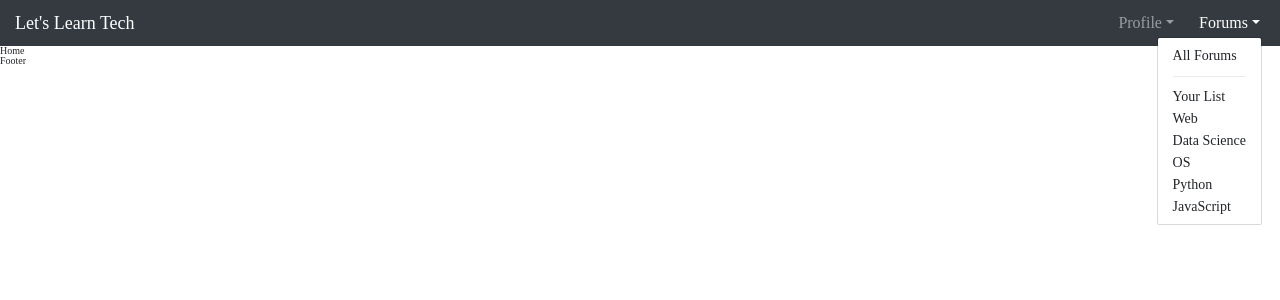
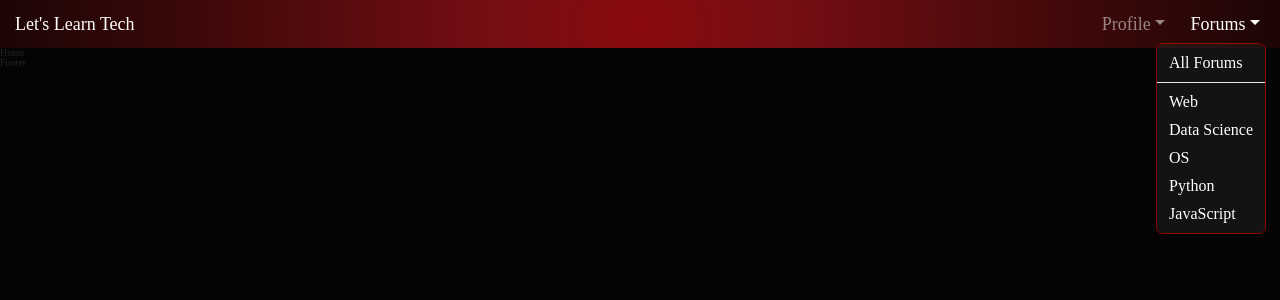
Before and after one commit to Trip4077/LLTYT, a React (Create React App) app: page / in a window 1280 px wide. Both pictures are taken after a click on the link "Forums". Shown: the top 300 px of the page. Built offline with nearby package versions, Linux system fonts and the light colour scheme.

Commit message:
Navbar Styles Added, Dropwdown Menus Style Added, Text Change On Hover

```diff
--- a/src/App.js
+++ b/src/App.js
@@ -19,7 +19,7 @@ class App extends Component {
 
   render() {
     return (
-      <div className="App">
+      <div className="App" id="bootstrap-override">
         <ForumNav />
         <Home />
         <Footer />
--- a/src/components/ForumNav/ForumNav.js
+++ b/src/components/ForumNav/ForumNav.js
@@ -22,9 +22,9 @@ class ForumNav extends React.Component {
       loggedIn: false,
       /*
         Data for personalized forums
-        Requires Your Forums at index 0, Dropwdown item at index 1, all foruems at index 2
+        Requires All Forums at index 0, Dropwdown item at index 1,
       */
-      favorites: ["All Forums", <DropdownItem divider />, "Your List", "Web", "Data Science", "OS", "Python", "JavaScript"]
+      forumsMenu: ["All Forums", <DropdownItem divider />, "Web", "Data Science", "OS", "Python", "JavaScript"]
     }
   }
 
@@ -44,7 +44,7 @@ class ForumNav extends React.Component {
     }
 
     return(
-      <Navbar color="dark" dark expand="lg">
+      <Navbar  dark expand="lg">
 
         <NavbarBrand href="/">
           <p>Let's Learn Tech</p>
@@ -77,7 +77,14 @@ class ForumNav extends React.Component {
                 Forums
               </DropdownToggle>
               <DropdownMenu>
-                {this.state.favorites.map((genre, index) => <DropdownItem key={index}>{genre}</DropdownItem>)}
+                {this.state.forumsMenu.map((genre, index) => {
+                  /* Check if divider */
+                  if(index === 1) {
+                    return genre;
+                  }
+
+                  return <DropdownItem key={index}>{genre}</DropdownItem>
+                })}
               </DropdownMenu>
             </UncontrolledDropdown>
 
--- a/src/components/ForumNav/ForumNav.less
+++ b/src/components/ForumNav/ForumNav.less
@@ -1,37 +1,50 @@
 .App {
   .navbar {
+    background: rgb(209,14,17);
+    background: radial-gradient(circle, rgba(209,14,17,.65) 0%, rgba(176,19,29,.65) 24%, rgba(94,11,11,.65) 68%, rgba(43,6,6,.65) 99%);
+
     padding: 10px 0;
-
-    &:nth-child(0) {
-      paddining: 0;
-    }
 
     .navbar-brand {
       font-size: 1.8rem;
-     padding-left: 15px;
+      padding-left: 15px;
     }
   }
 }
 
-.navbar-nav {
-  .nav-item {
-    .nav-link {
+.nav-link {
+  font-size: 1.8rem;
+
+  margin-right: 15px;
+}
+
+#bootstrap-override {
+  .dropdown-menu {
+    min-width: 0;
+    top: 32px;
+    right: 14px;
+    left: auto;
+
+    background-color: rgba(37, 33, 32, 0.5);
+
+    border: 1.5px solid #900000;
+    border-radius: 7px;
+
+    button {
       font-size: 1.6rem;
+      color: white;
 
-      margin-right: 15px;
+      margin: 0 5px;
+      padding: 6px 7px;
+
+      transition: color .6s;
+
+      &:hover {
+          background-color: transparent;
+          color: red;
+
+          transition: color .6s;
+      }
     }
   }
 }
-
-
-.dropdown-menu {
-  min-width: 0;
-  right: 18px;
-  left: auto;
-
-  button {
-    font-size: 1.4rem;
-
-    margin: 3px 0;
-  }
-}
--- a/src/css/index.css
+++ b/src/css/index.css
@@ -138,26 +138,41 @@ html {
   font-size: 62.5%;
 }
 html body {
+  background-color: #040404;
   box-sizing: border-box;
   overflow-x: hidden;
 }
 .App .navbar {
+  background: #d10e11;
+  background: radial-gradient(circle, rgba(209, 14, 17, 0.65) 0%, rgba(176, 19, 29, 0.65) 24%, rgba(94, 11, 11, 0.65) 68%, rgba(43, 6, 6, 0.65) 99%);
   padding: 10px 0;
 }
 .App .navbar .navbar-brand {
   font-size: 1.8rem;
   padding-left: 15px;
 }
-.navbar-nav .nav-item .nav-link {
-  font-size: 1.6rem;
+.nav-link {
+  font-size: 1.8rem;
   margin-right: 15px;
 }
-.dropdown-menu {
+#bootstrap-override .dropdown-menu {
   min-width: 0;
-  right: 18px;
+  top: 32px;
+  right: 14px;
   left: auto;
+  background-color: rgba(37, 33, 32, 0.5);
+  border: 1.5px solid #900000;
+  border-radius: 7px;
 }
-.dropdown-menu button {
-  font-size: 1.4rem;
-  margin: 3px 0;
+#bootstrap-override .dropdown-menu button {
+  font-size: 1.6rem;
+  color: white;
+  margin: 0 5px;
+  padding: 6px 7px;
+  transition: color 0.6s;
 }
+#bootstrap-override .dropdown-menu button:hover {
+  background-color: transparent;
+  color: red;
+  transition: color 0.6s;
+}
--- a/src/less/index.less
+++ b/src/less/index.less
@@ -60,6 +60,7 @@ html {
   //rem unit reset for accessibility
   font-size: 62.5%;
 	body {
+    background-color: #040404;
 		box-sizing: border-box;
     overflow-x: hidden;
 	}
```
